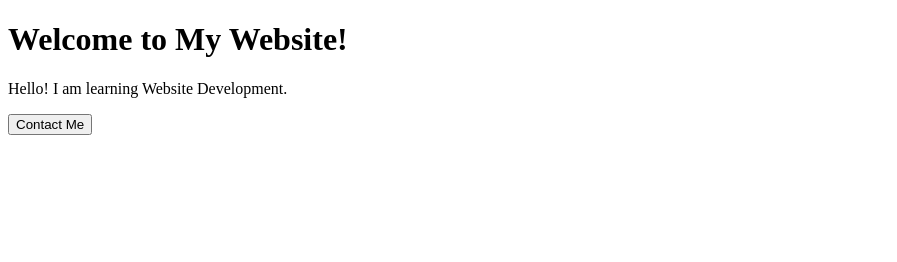
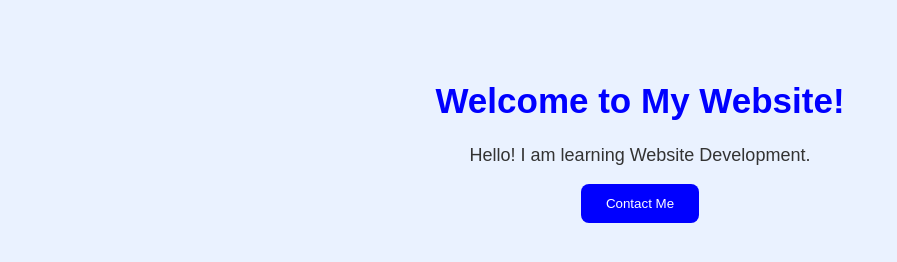
Before and after one commit to david-webdeveloper/My-first-website, a plain HTML site: page index.html in a window 1280 px wide. Shown: the whole page, without its empty margins (0-897 px from the left). Drawn offline with Linux system fonts and the light colour scheme.

Commit message:
Add CSS styles to index.html
Added CSS styles for body, headings, paragraphs, and buttons.

```diff
--- a/index.html
+++ b/index.html
@@ -4,7 +4,35 @@
 <html>
 <head>
     <title>My First Website</title>
+
+    <style>
+        body {
+            background-color: #eaf2ff;
+            font-family: Arial;
+            text-align: center;
+            padding: 50px;
+        }
+
+        h1 {
+            color: blue;
+            font-size: 35px;
+        }
+
+        p {
+            color: #333333;
+            font-size: 18px;
+        }
+
+        button {
+            background-color: blue;
+            color: white;
+            padding: 12px 25px;
+            border: none;
+            border-radius: 8px;
+        }
+    </style>
 </head>
+
 <body>
 
     <h1>Welcome to My Website!</h1>
```
